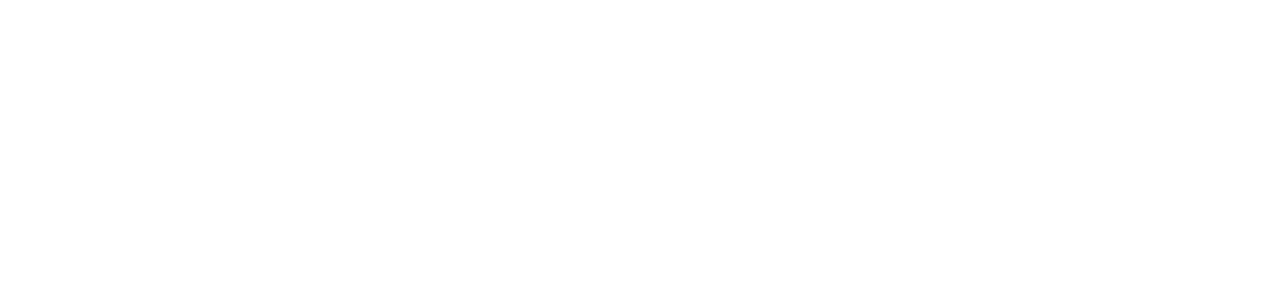
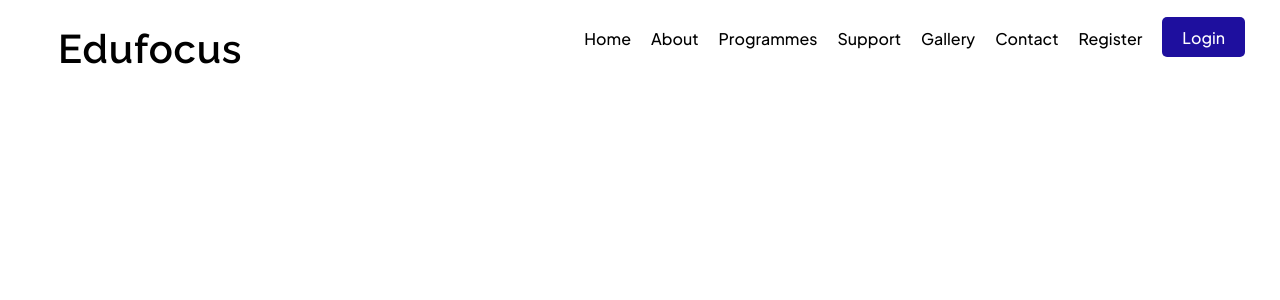
Before and after one commit to Riyaazct/no-bugs-edufocus-za, a React (Create React App) app in the folder client/: page /contact in a window 1280 px wide. Before the commit this address had no page. Shown: the top 300 px of the page. Built offline with nearby package versions, Linux system fonts and the light colour scheme.

Commit message:
added contact component, route and fake navbar

```diff
--- a/client/src/App.js
+++ b/client/src/App.js
@@ -1,12 +1,14 @@
 import { Route, Routes } from "react-router-dom";
 
+import Home from "./pages/Home";
 import About from "./pages/About";
-import Home from "./pages/Home";
+import Contact from "./pages/Contact";
 
 const App = () => (
 	<Routes>
 		<Route path="/" element={<Home />} />
 		<Route path="/about/this/site" element={<About />} />
+		<Route path="/contact" element={<Contact />} />
 	</Routes>
 );
 
--- /dev/null
+++ b/client/src/pages/Contact.css
@@ -0,0 +1,66 @@
+@import url('https://fonts.googleapis.com/css2?family=Plus+Jakarta+Sans:wght@500&family=Raleway:ital,wght@0,300;0,400;0,500;0,600;0,700;0,900;1,400&display=swap');
+
+body {
+    margin: 0 auto;
+    max-width: 100%;
+    box-sizing: border-box;
+}
+
+.fakenav {
+    display: flex;
+    width: 100vw;
+    justify-content: space-between;
+    align-items: baseline;
+    position: absolute;
+    height: 100px;
+    left: 0px;
+    top: 0px;
+    right:0px;
+
+    background: #FFFFFF;
+    border: 1px solid #FFFFFF;
+}
+
+.fakenavlist {
+margin-right:36px;
+height: 40px;
+display: flex;
+gap: 20px;
+list-style: none;
+font-family: 'Plus Jakarta Sans';
+font-style: normal;
+font-weight: 500;
+font-size: 16px;
+line-height: 150%;
+}
+
+.fakebutton {
+    position:  relative;
+    bottom: 10px;
+    background-color: #1E0F9E;
+    color: #FFFFFF;
+    font-family: 'Plus Jakarta Sans';
+    font-style: normal;
+    font-weight: 500;
+    font-size: 16px;
+    border: none;
+    border-radius: 5px;
+    padding: 10px 20px;
+}
+
+h2 {
+    font-family: 'Raleway';
+    font-style: normal;
+    font-size: 40px;
+    color: #000000;
+}
+
+.navsiteheading {
+    position: relative;
+    margin: 0;
+    top: 18px;
+    left: 57px;
+    font-weight: 600;
+    line-height: 150%;
+    letter-spacing: 0.02em;
+}
--- /dev/null
+++ b/client/src/pages/Contact.js
@@ -0,0 +1,24 @@
+import "./Contact.css";
+
+const Contact = () => (
+	<section>
+		<section className="fakenav">
+			<h2 className="navsiteheading">Edufocus</h2>
+			<div className="fakenavlist">
+				<li> Home </li>
+				<li> About </li>
+				<li> Programmes </li>
+				<li> Support </li>
+				<li> Gallery </li>
+				<li> Contact </li>
+				<li> Register </li>
+				<button className="fakebutton"> Login </button>
+			</div>
+		</section>
+	</section>
+);
+
+
+
+
+export default Contact;
--- a/client/src/pages/Home.js
+++ b/client/src/pages/Home.js
@@ -1,6 +1,5 @@
 import { useEffect, useState } from "react";
 import { Link } from "react-router-dom";
-
 import "./Home.css";
 import logo from "./logo.svg";
 
@@ -36,6 +35,7 @@
 					{message}
 				</h1>
 				<Link to="/about/this/site">About</Link>
+				<Link to="/contact">Contact</Link>
 			</div>
 		</main>
 	);
```
Also changed, not shown: 1 other file (tests, documents, lock files or other folders).
